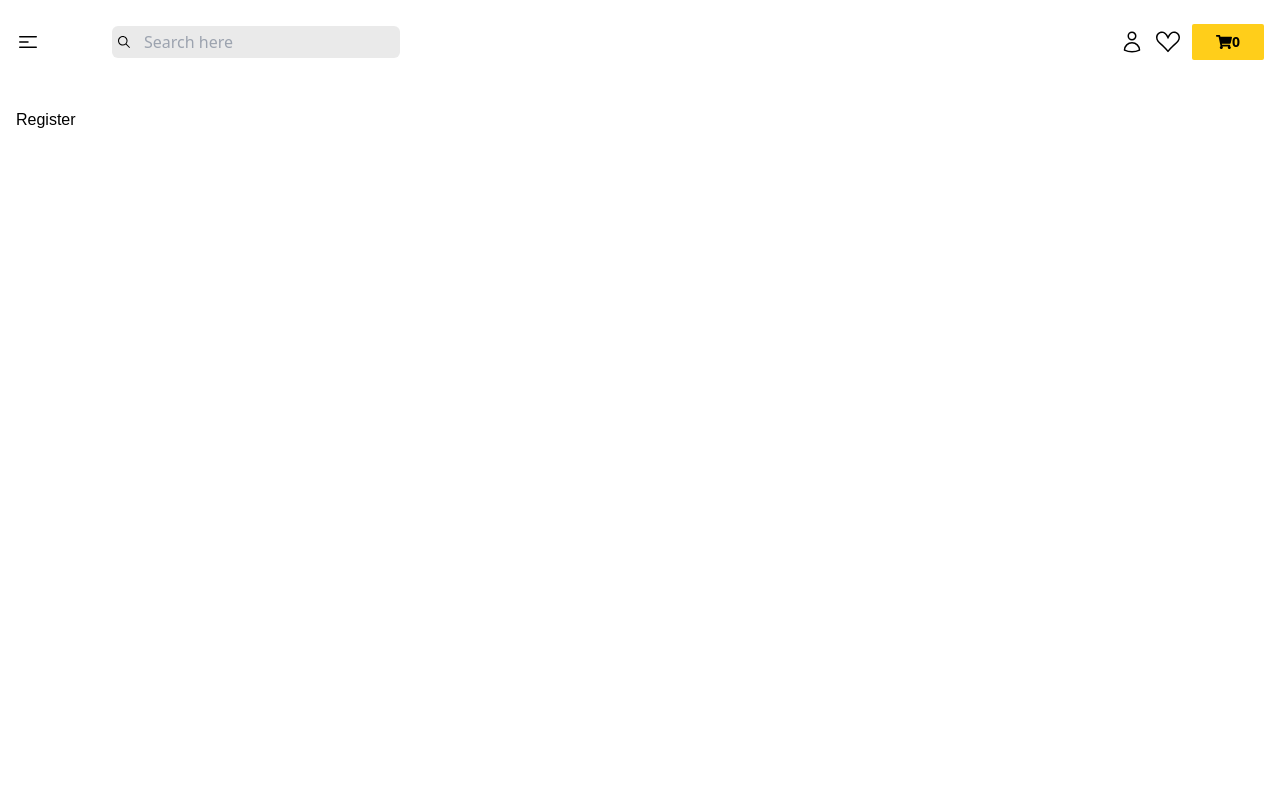
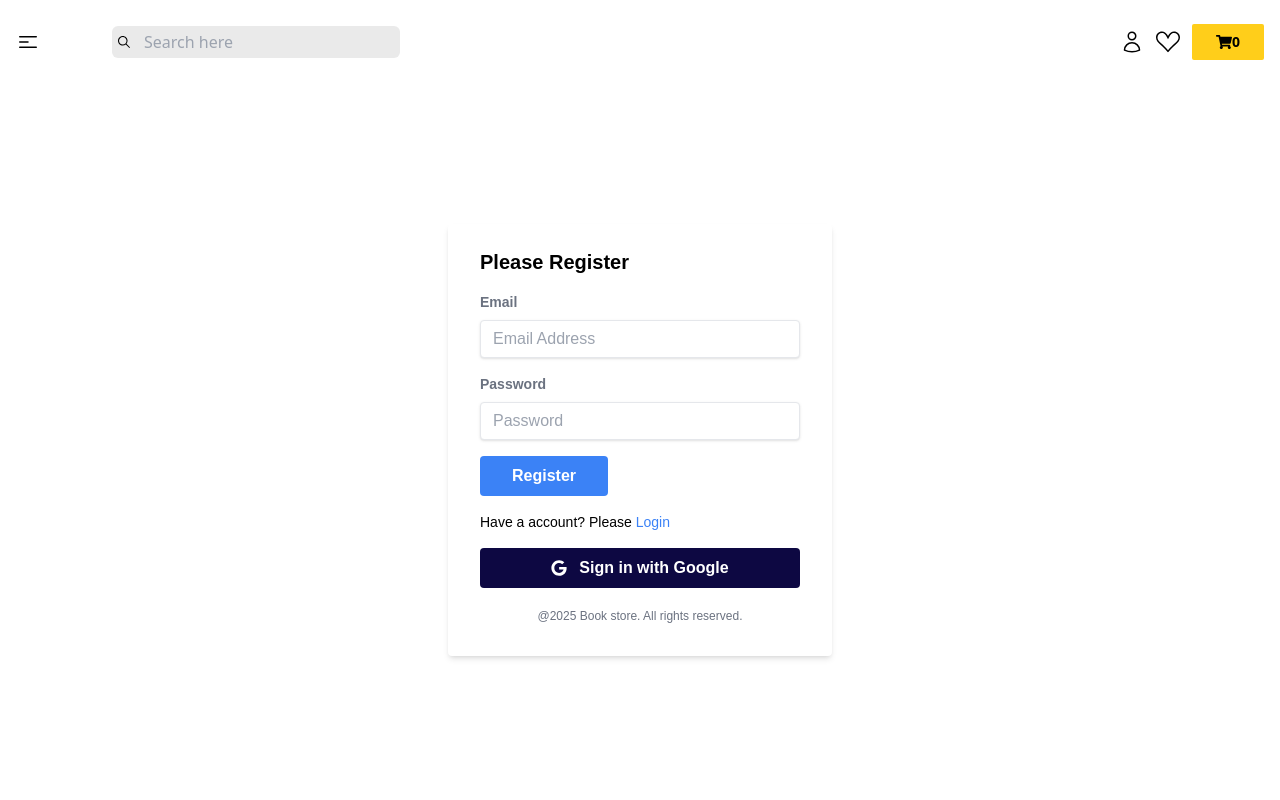
Before and after one commit to ajitha1675/Book-Store, a React (Vite) app in the folder frontend/: page /register in a window 1280 px wide. Shown: the top 800 px of the page. Built offline with nearby package versions, Linux system fonts and the light colour scheme.

Commit message:
created the register page

```diff
--- a/frontend/package.json
+++ b/frontend/package.json
@@ -12,6 +12,7 @@
   "dependencies": {
     "react": "^18.3.1",
     "react-dom": "^18.3.1",
+    "react-hook-form": "^7.54.2",
     "react-icons": "^5.4.0",
     "react-router-dom": "^7.1.1",
     "swiper": "^11.1.15"
--- a/frontend/src/components/Login.jsx
+++ b/frontend/src/components/Login.jsx
@@ -1,25 +1,42 @@
 import { useState } from "react"
 import { Link } from "react-router-dom"
 import { FaGoogle } from "react-icons/fa";
+import { useForm } from "react-hook-form";
 
 
 const Login = () => {
-  const [message, setMessage] = useState()
+  const [message, setMessage] = useState("")
+  const {
+    register,
+    handleSubmit,
+    watch,
+    formState: { errors },
+  } = useForm()
+
+  const onSubmit = (data) => console.log(data)
+
+  const handleGoogleSignIn = () =>{
+
+  }
   return (
     <div className="h-[calc(100vh-120px)] flex justify-center items-center">
       <div className="w-full max-w-sm mx-auto bg-white shadow-md rounded px-8 pt-6 pb-8 mb-4">
         <h2 className="text-xl font-semibold mb-4">Please Login</h2>
 
-        <form>
+        <form onSubmit={handleSubmit(onSubmit)}>
            <div className="mb-4">
               <label className="block text-gray-500 text-sm font-bold mb-2" htmlFor="email">
                 Email</label>
-              <input type="email" name="email" id="email" placeholder="Email Address" className="shadow appearance-none border rounded w-full py-2 px-3 leading-tight focus:outline-none focus:shadow"/>
+              <input
+              {...register("email", { required: true })}
+              type="email" name="email" id="email" placeholder="Email Address" className="shadow appearance-none border rounded w-full py-2 px-3 leading-tight focus:outline-none focus:shadow"/>
            </div>
            <div className="mb-4">
               <label className="block text-gray-500 text-sm font-bold mb-2" htmlFor="password">
                 Password</label>
-              <input type="password" name="password" id="password" placeholder="Password" className="shadow appearance-none border rounded w-full py-2 px-3 leading-tight focus:outline-none focus:shadow"/>
+              <input
+              {...register("password", { required: true })}
+              type="password" name="password" id="password" placeholder="Password" className="shadow appearance-none border rounded w-full py-2 px-3 leading-tight focus:outline-none focus:shadow"/>
            </div>
            <div>
             {
@@ -32,7 +49,9 @@
 
         {/* Google signin */}
         <div className="mt-4">
-          <button className="w-full flex flex-wrap gap-1 items-center justify-center bg-secondary hover:bg-blue-700 text-white font-bold py-2 px-4 rounded focus:outline-none">
+          <button
+          onClick={handleGoogleSignIn}
+          className="w-full flex flex-wrap gap-1 items-center justify-center bg-secondary hover:bg-blue-700 text-white font-bold py-2 px-4 rounded focus:outline-none">
              <FaGoogle className="mr-2"/>
              Sign in with Google
           </button>
--- a/frontend/src/components/Register.jsx
+++ b/frontend/src/components/Register.jsx
@@ -1,8 +1,64 @@
+import { useState } from "react"
+import { Link } from "react-router-dom"
+import { FaGoogle } from "react-icons/fa";
+import { useForm } from "react-hook-form";
+
 
 export const Register = () => {
+  const [message, setMessage] = useState("")
+    const {
+      register,
+      handleSubmit,
+      watch,
+      formState: { errors },
+    } = useForm()
+
+    const onSubmit = (data) => console.log(data)
+
+    const handleGoogleSignIn = () =>{
+
+    }
   return (
-    <div>
-      Register
+    <div className="h-[calc(100vh-120px)] flex justify-center items-center">
+    <div className="w-full max-w-sm mx-auto bg-white shadow-md rounded px-8 pt-6 pb-8 mb-4">
+      <h2 className="text-xl font-semibold mb-4">Please Register</h2>
+
+      <form onSubmit={handleSubmit(onSubmit)}>
+         <div className="mb-4">
+            <label className="block text-gray-500 text-sm font-bold mb-2" htmlFor="email">
+              Email</label>
+            <input
+            {...register("email", { required: true })}
+            type="email" name="email" id="email" placeholder="Email Address" className="shadow appearance-none border rounded w-full py-2 px-3 leading-tight focus:outline-none focus:shadow"/>
+         </div>
+         <div className="mb-4">
+            <label className="block text-gray-500 text-sm font-bold mb-2" htmlFor="password">
+              Password</label>
+            <input
+            {...register("password", { required: true })}
+            type="password" name="password" id="password" placeholder="Password" className="shadow appearance-none border rounded w-full py-2 px-3 leading-tight focus:outline-none focus:shadow"/>
+         </div>
+         <div>
+          {
+            message && <p className="text-red-500 text-xs italic mb-3">{message} </p>
+          }
+          <button className="bg-blue-500 hover:bg-blue-800 text-white font-bold py-2 px-8 rounded focus:outline-none ">Register</button>
+         </div>
+      </form>
+      <p className="align-baseline font-medium mt-4 text-sm">Have a account? Please <Link to="/login" className="text-blue-500 hover:text-blue-800">Login</Link></p>
+
+      {/* Google signin */}
+      <div className="mt-4">
+        <button
+        onClick={handleGoogleSignIn}
+        className="w-full flex flex-wrap gap-1 items-center justify-center bg-secondary hover:bg-blue-700 text-white font-bold py-2 px-4 rounded focus:outline-none">
+           <FaGoogle className="mr-2"/>
+           Sign in with Google
+        </button>
       </div>
+
+      <p className="mt-5 text-center text-gray-500 text-xs">@2025 Book store. All rights reserved.</p>
+    </div>
+  </div>
   )
 }
```
Also changed, not shown: 1 other file (tests, documents, lock files or other folders).
